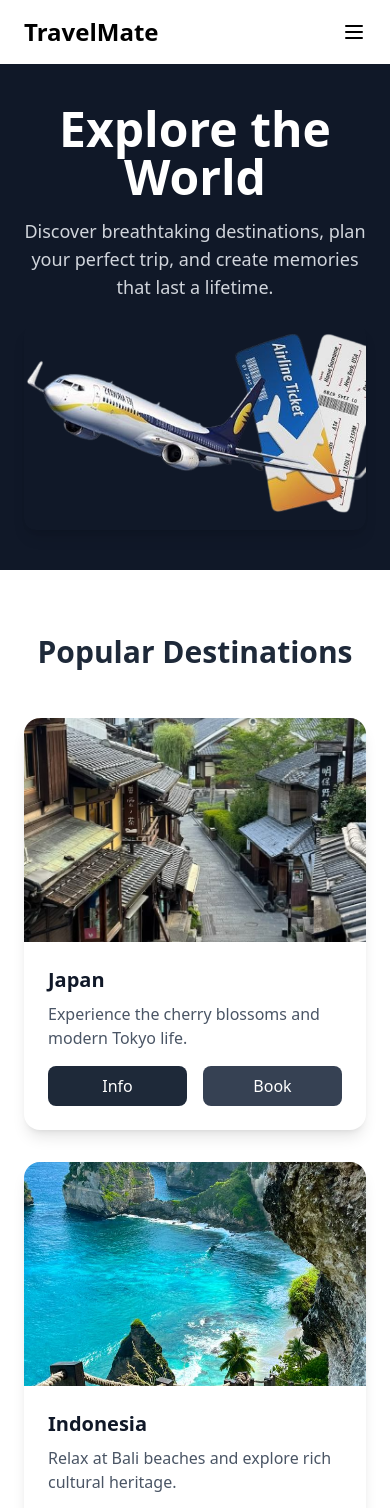
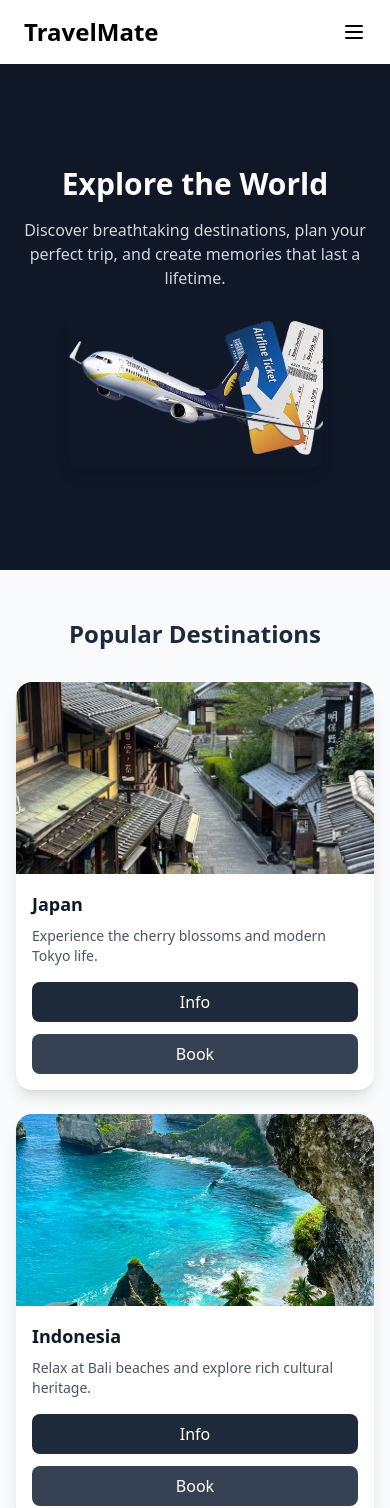
Before and after one commit to AyeshaMalak/travel-agency-website, a React (Vite) app: page /destinations in a window 390 px wide. Shown: the top 1508 px of the page. Built offline with nearby package versions, Linux system fonts and the light colour scheme.

Commit message:
Update Destinations.jsx

```diff
--- a/src/pages/Destinations.jsx
+++ b/src/pages/Destinations.jsx
@@ -108,17 +108,17 @@ export default function Destinations() {
   };
 
   return (
-    <div>
-      {/* Hero Section */}
-  {/* Hero Section */}
-<div className="relative h-[60vh] flex flex-col md:flex-row items-center justify-center bg-gray-900 px-6 md:px-20">
+    <div className="bg-gray-50">
+      {/* ===== Hero Section ===== */}
+      <div className="relative min-h-[60vh] flex flex-col md:flex-row items-center justify-center bg-gray-900 px-6 sm:px-10 md:px-20 py-12">
         {/* Left Side - Text */}
-  <div className="md:w-1/2 flex flex-col justify-center md:justify-start">
-    <h1 className="text-white text-5xl md:text-6xl font-bold text-center md:text-left">
+        <div className="md:w-1/2 flex flex-col justify-center text-center md:text-left">
+          <h1 className="text-white text-3xl sm:text-4xl md:text-6xl font-bold">
             Explore the World
           </h1>
-    <p className="text-gray-300 mt-4 text-center md:text-left text-lg md:text-xl">
-      Discover breathtaking destinations, plan your perfect trip, and create memories that last a lifetime.
+          <p className="text-gray-300 mt-4 text-base sm:text-lg md:text-xl">
+            Discover breathtaking destinations, plan your perfect trip, and
+            create memories that last a lifetime.
           </p>
         </div>
 
@@ -127,20 +127,18 @@ export default function Destinations() {
           <img
             src="/img5.png"
             alt="Explore"
-      className="w-full max-w-md rounded-xl shadow-lg"
+            className="w-64 sm:w-80 md:w-full max-w-md rounded-xl shadow-lg"
           />
         </div>
       </div>
 
-
-
-      {/* Destinations Grid */}
-      <div className="max-w-7xl mx-auto px-6 py-16">
-        <h2 className="text-3xl font-bold text-gray-800 text-center mb-12">
+      {/* ===== Destinations Grid ===== */}
+      <div className="max-w-7xl mx-auto px-4 sm:px-6 md:px-12 py-12 sm:py-16">
+        <h2 className="text-2xl sm:text-3xl font-bold text-gray-800 text-center mb-8 sm:mb-12">
           Popular Destinations
         </h2>
 
-        <div className="grid grid-cols-1 md:grid-cols-3 gap-8">
+        <div className="grid grid-cols-1 sm:grid-cols-2 md:grid-cols-3 gap-6 sm:gap-8">
           {destinations.map((place, idx) => (
             <div
               key={idx}
@@ -149,23 +147,25 @@ export default function Destinations() {
               <img
                 src={place.image}
                 alt={place.name}
-                className="w-full h-56 object-cover"
+                className="w-full h-48 sm:h-56 object-cover"
               />
-              <div className="p-6">
-                <h3 className="text-xl font-bold text-gray-900">
+              <div className="p-4 sm:p-6">
+                <h3 className="text-lg sm:text-xl font-bold text-gray-900">
                   {place.name}
                 </h3>
-                <p className="text-gray-600 mt-2">{place.description}</p>
-                <div className="flex gap-4 mt-4">
+                <p className="text-gray-600 mt-2 text-sm sm:text-base">
+                  {place.description}
+                </p>
+                <div className="flex flex-col sm:flex-row gap-3 mt-4">
                   <button
                     onClick={() => handleInfo(place)}
-                    className="flex-1 bg-gray-800 text-white py-2 rounded-lg hover:bg-gray-900"
+                    className="w-full sm:w-1/2 bg-gray-800 text-white py-2 rounded-lg hover:bg-gray-900"
                   >
                     Info
                   </button>
                   <button
                     onClick={() => handleBook(place)}
-                    className="flex-1 bg-gray-700 text-white py-2 rounded-lg hover:bg-black"
+                    className="w-full sm:w-1/2 bg-gray-700 text-white py-2 rounded-lg hover:bg-black"
                   >
                     Book
                   </button>
```
Lines whose indentation alone changed are shown as unchanged.
